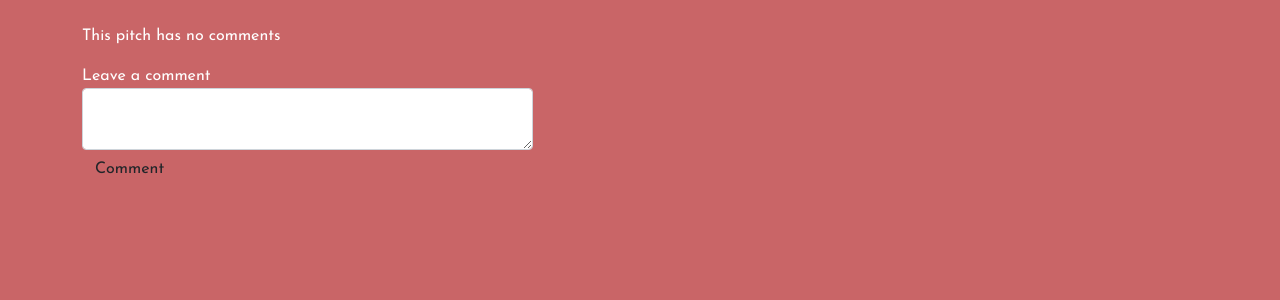
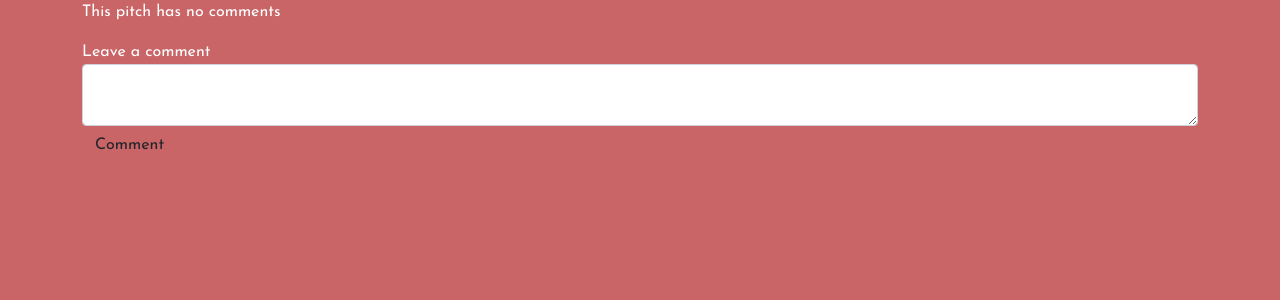
Before and after one commit to Kirugik/sixtysec-pitch, a Flask app: page /comment/1 in a window 1280 px wide. Shown: the part 64-364 px from the top of the page. Run offline with Flask 2, Linux system fonts and the light colour scheme; the visitor is signed in with stand-in values (Sample User, id 1); data comes from the database, SQL or seed files in the repository; data that the repository does not hold is empty; some libraries are stand-ins or nearby versions.

Commit message:
Fix: Modify the comments page

```diff
--- a/app/templates/comments.html
+++ b/app/templates/comments.html
@@ -4,35 +4,33 @@
 
 <!-- content -->
 {% block content %}
-<div class="container mt-4">
+<div class="container">
     <div class="row" style="color: #ffffff;">
+
         {% if comments %}
-        <div class="col-md-6">
-            <h3 class="text-center" id="comments_list">Comments</h3>
-            {% for comment in comments %}
-            <div class="card w-90 mb-3">
+        {% for comment in comments %}
+        <div class="col-md-8">
+            <div class="card">
                 <div class="card-body">
-                    <h5>{{comment.pitch.title}}</h5>
+                    <h5>{{comment.text.title}}</h5>
                     <p class="card-title">{{ comment.comment }}</p>
                     <p class="card-text">{{comment.user.username}}</p>
                 </div>
+
             </div>
-            {% endfor %}
+
         </div>
+        {% endfor %}
 
-        <div class="col-md-4 commentform">
+        {% else %}
+        <div class="no-comment">
+            <p style="color: #ffffff;">This pitch has no comments</p>
+        </div>
+        {% endif %}
+
+        <div class="form">
             {{wtf.quick_form(form)}}
         </div>
     </div>
-
-    {%else%}
-
-    <div class="no-comment">
-        <p style="color: #ffffff;">This pitch has no comments</p>
-    </div>
-    <div class="col-md-5">
-        {{wtf.quick_form(form)}}
-    </div>
-    {%endif%}
 </div>
 {% endblock %}
```
